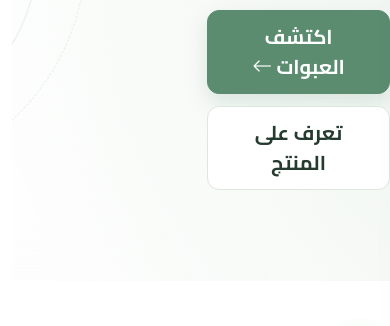
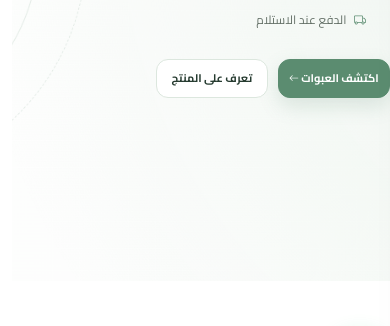
Before and after one commit to EhabAhmed2001/Elsaka-Test, a plain HTML site: page index.html in a window 390 px wide. Shown: the part 446-772 px from the top of the page. Drawn offline with nearby package versions, Linux system fonts and the light colour scheme.

Commit message:
next by next buttons

```diff
--- a/styles.css
+++ b/styles.css
@@ -196,11 +196,27 @@
  }
 
  .hero-actions {
-   display: flex;
-   gap: 12px;
-   flex-wrap: wrap;
-   margin-top: 28px
- }
+  display: flex !important;
+  flex-direction: row !important;
+  flex-wrap: nowrap !important;
+  width: 100%;
+  gap: 10px;
+  margin-top: 28px;
+  }
+
+  .hero-actions > .btn {
+  flex: 1 1 0 !important;
+  width: 0 !important;
+  min-width: 0;
+  white-space: nowrap;
+  text-align: center;
+  padding: 10px 5px;
+  font-size: clamp(11px, 1.5vw, 16px);
+}
+
+.hero-actions .btn i {
+  font-size: .9em;
+}
 
  .hero-trust {
    display: flex;
@@ -1105,7 +1121,7 @@
 
    .hero-actions,
    .hero-trust {
-     justify-content: center
+     justify-content: flex-start
    }
 
    .hero-visual {
@@ -1184,14 +1200,21 @@
    }
  }
 
+ @media (max-width: 576px) {
+   .hero-copy {
+    width: 64%;
+    margin-left: auto;
+    text-align: right;
+}
+}
+
+
+
  @media(max-width:420px) {
    .hero-copy h1 {
      font-size: 2.1rem
    }
 
-   .hero-actions .btn {
-     width: 100%
-   }
 
    .hero-trust {
      gap: 12px;
@@ -1277,6 +1300,17 @@
    }
  }
 
+ @media (max-width: 340px) {
+  .hero-actions {
+    flex-wrap: wrap !important;
+  }
+
+  .hero-actions > .btn {
+    flex: 1 1 100% !important;
+    width: 100% !important;
+  }
+}
+
  /* Shopping cart */
  .nav-actions {
    margin-inline-start: 12px
```
